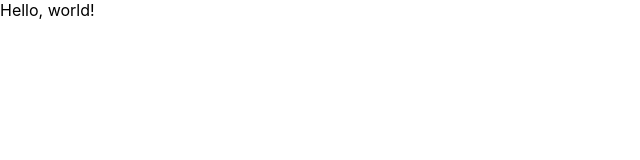
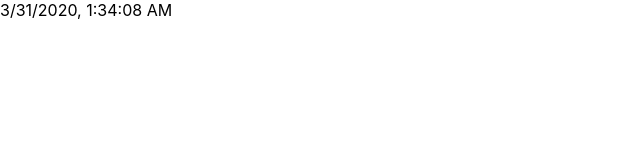
Before and after one commit to john-azzaro/Study-React-State, a React (Create React App) app in the folder state-test/: page / in a window 1280 px wide. Shown: the top 160 px of the page, without its empty margins (0-640 px from the left). Built offline with nearby package versions, Linux system fonts and the light colour scheme.

Commit message:
date set issue

```diff
--- a/state-test/src/state/TheDate.js
+++ b/state-test/src/state/TheDate.js
@@ -3,18 +3,17 @@ import React from 'react'
 class TheDate extends React.Component {
   constructor(props) {
     super(props)
-    this.state = {
-      foo: 'foo',
-      hello: 'Hello, world!',
-      list: [1, 2, 3],
-      obj: { nested: 'object', yes: true },
-    }
+    this.state = { datetime: new Date() };
+  }
+  componentDidMount() {
+    setInterval(() => {
+      console.log('tick')
+    }, 1000)
   }
   render() {
-    console.log(this.state)
     return (
-      <div>{this.state.hello}</div>
-    );
+      <div>{this.state.datetime.toLocaleString()}</div>
+    )
   }
 }
 
```
Also changed, not shown: 1 other file (tests, documents, lock files or other folders).
